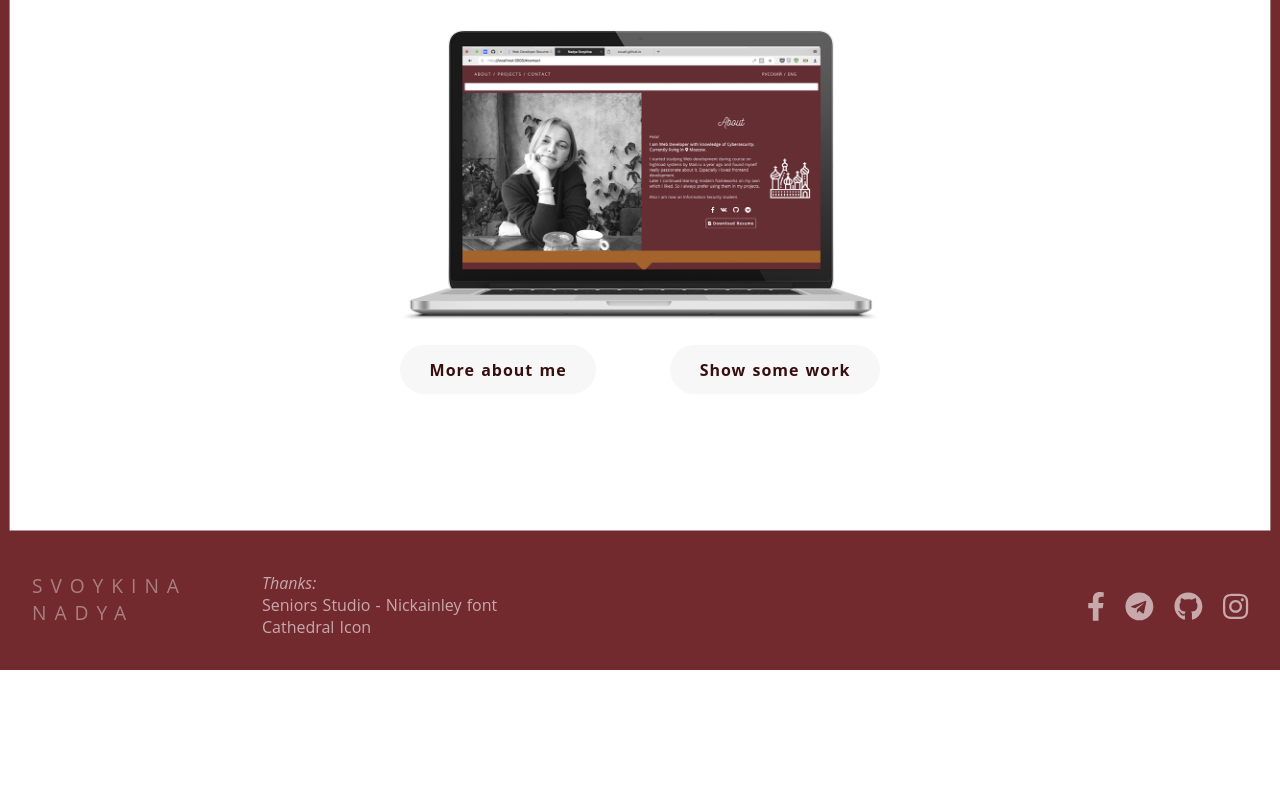
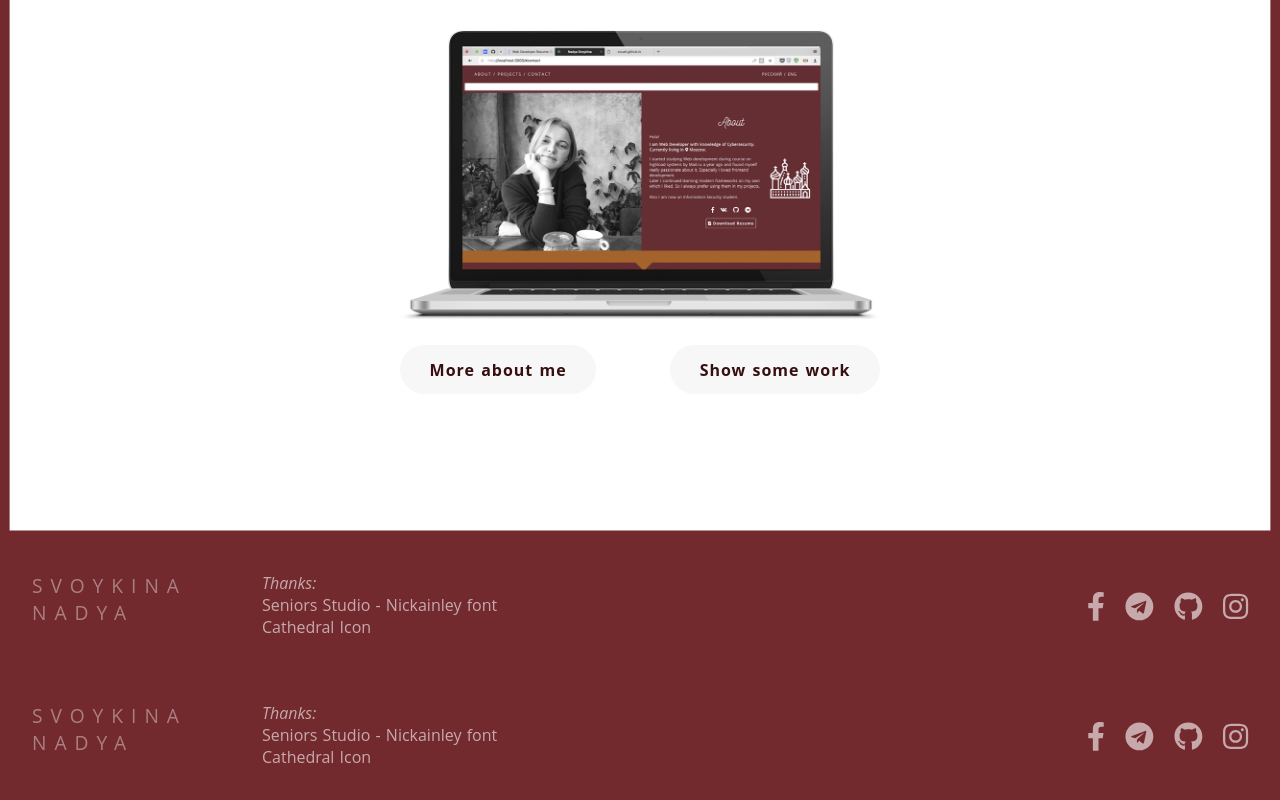
Before and after one commit to couatl/couatl.github.io, a Nuxt app: page / in a window 1280 px wide. Shown: the part 260-1060 px from the top of the page. Before the commit the page ends 930 px from the top, so only its background shows below. Built offline with nearby package versions, Linux system fonts and the light colour scheme.

Commit message:
Add footer to default layout

```diff
--- a/layouts/default.vue
+++ b/layouts/default.vue
@@ -2,15 +2,18 @@
   <div>
     <app-header/>
     <nuxt/>
+    <custom-footer/>
   </div>
 </template>
 
 <script>
   import AppHeader from '~/components/AppHeader.vue'
+  import CustomFooter from '~/components/CustomFooter.vue'
 
   export default {
     components: {
-      AppHeader
+      AppHeader,
+      CustomFooter
     }
   }
 </script>
```
